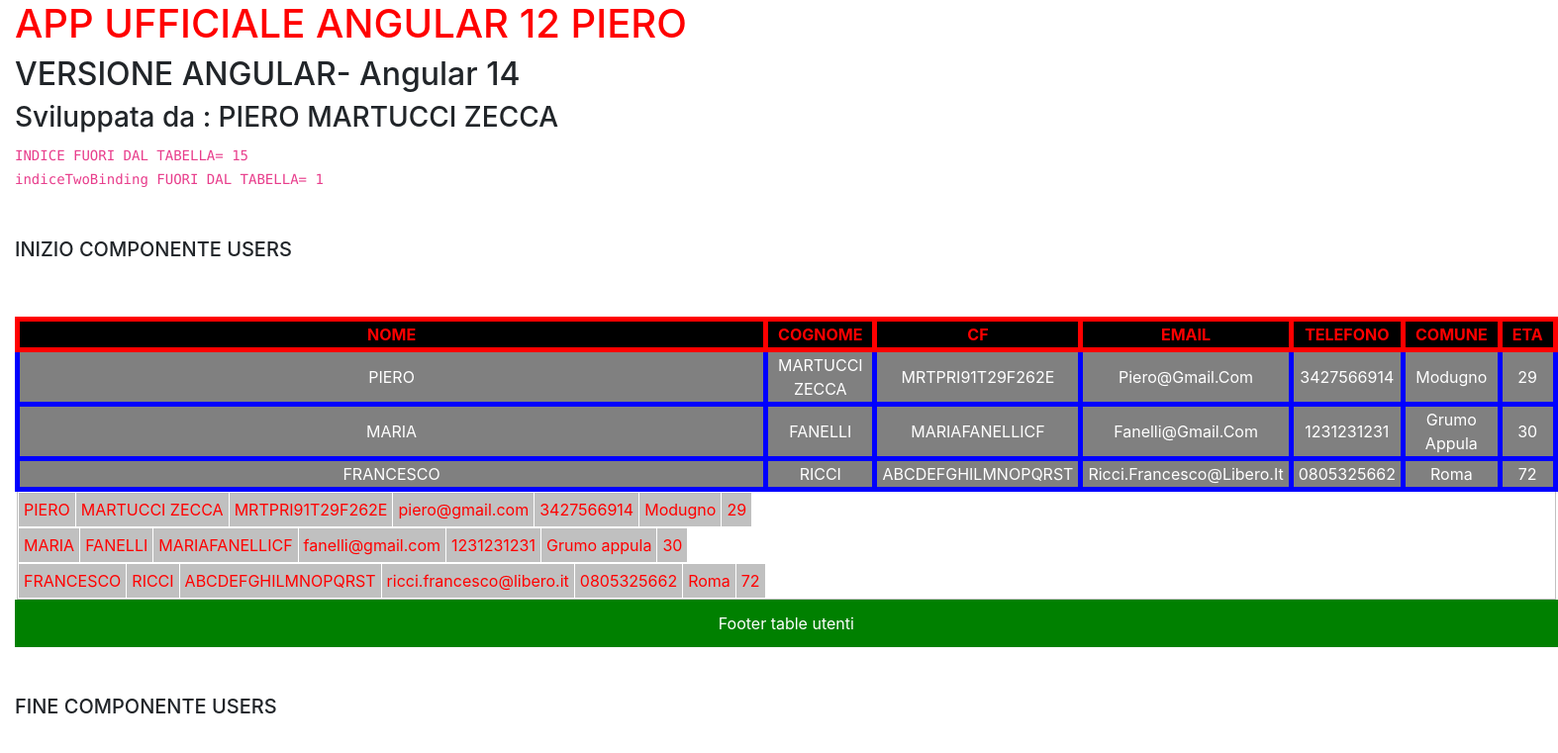
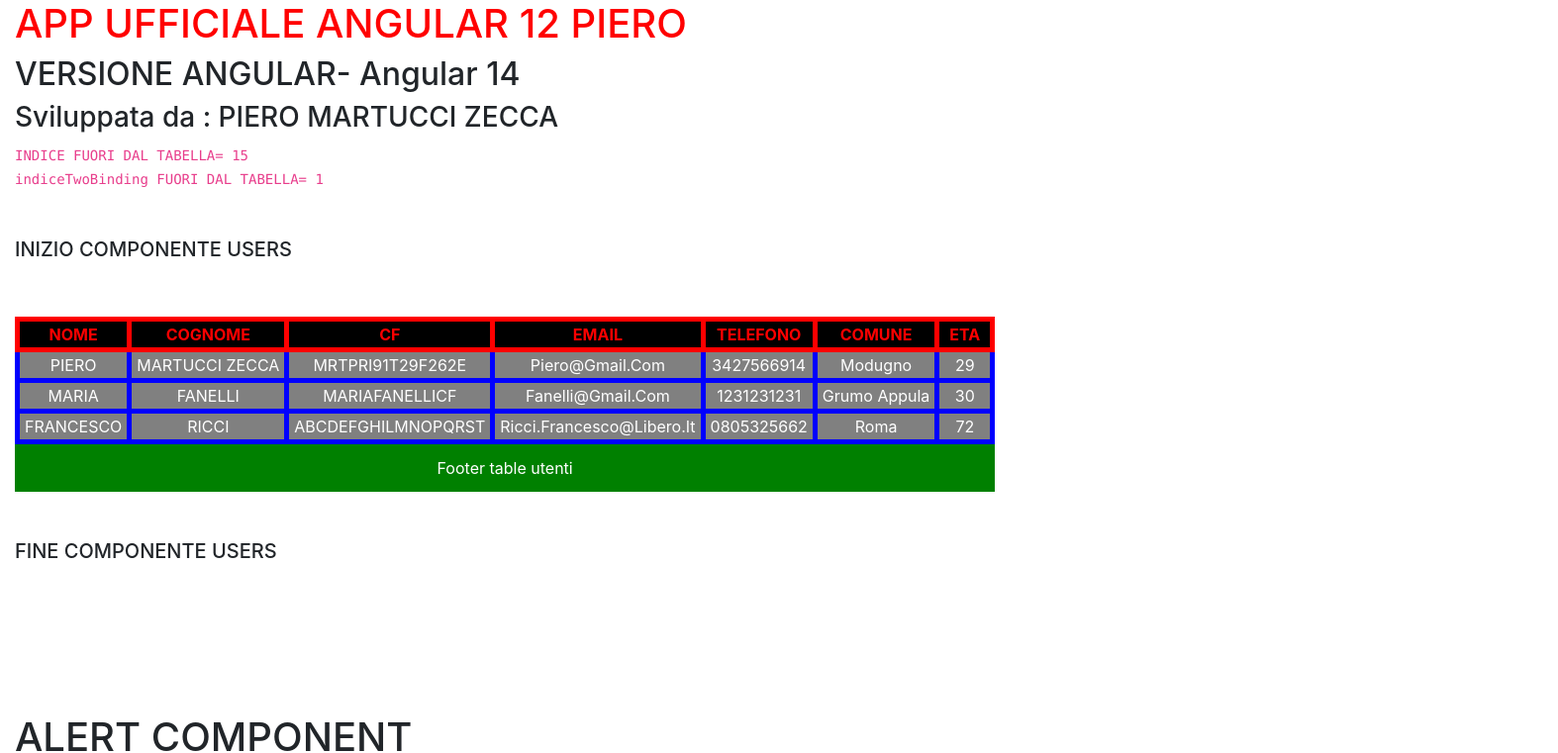
Before and after one commit to pieromz/angular-ivy-khm2eu, an Angular app: page / in a window 1280 px wide. Shown: the top 761 px of the page at 99% size, 1574 px wide, since content can reach past the window. Built offline with nearby package versions, Linux system fonts and the light colour scheme.

Commit message:
4 files modified

```diff
--- a/src/app/component/user/user.component.css
+++ b/src/app/component/user/user.component.css
@@ -1,15 +1,10 @@
-td,
-th {
-  padding: 5px;
-  border: 1px solid #fff;
+.tdTabellaUtentiComponentUser {
+  font-size: 1rem;
+  border: 5px solid blue;
+  text-align: center;
+  background: gray;
+  color: white;
+  padding-left: 5px;
+  padding-right: 5px;
+  text-transform: capitalize;
 }
-
-th {
-  background: #000;
-  color: green;
-}
-
-td {
-  background-color: silver;
-  color: red;
-}
--- a/src/app/component/user/user.component.html
+++ b/src/app/component/user/user.component.html
@@ -1,7 +1,7 @@
-<td>{{ user.nome }}</td>
-<td>{{ user.cognome }}</td>
-<td>{{ user.cf }}</td>
-<td>{{ user.email }}</td>
-<td>{{ user.telefono }}</td>
-<td>{{ user.comune }}</td>
-<td>{{ user.eta }}</td>
+<td class="tdTabellaUtentiComponentUser">{{ user.nome }}</td>
+<td class="tdTabellaUtentiComponentUser">{{ user.cognome }}</td>
+<td class="tdTabellaUtentiComponentUser">{{ user.cf }}</td>
+<td class="tdTabellaUtentiComponentUser">{{ user.email }}</td>
+<td class="tdTabellaUtentiComponentUser">{{ user.telefono }}</td>
+<td class="tdTabellaUtentiComponentUser">{{ user.comune }}</td>
+<td class="tdTabellaUtentiComponentUser">{{ user.eta }}</td>
--- a/src/app/component/user/user.component.ts
+++ b/src/app/component/user/user.component.ts
@@ -1,7 +1,7 @@
 import { Component, OnInit, Input } from '@angular/core';
 
 @Component({
-  selector: 'app-user',
+  selector: 'tr[app-user]', //NOTA BENE PER UTILIZZARE LA COMPONENTE COME ATTRRIBUTO DEL TAG "TR"
   templateUrl: './user.component.html',
   styleUrls: ['./user.component.css'],
 })
--- a/src/app/component/users/users.component.html
+++ b/src/app/component/users/users.component.html
@@ -16,7 +16,8 @@
     <th class="thTabellaUtenti">COMUNE</th>
     <th class="thTabellaUtenti">ETA</th>
   </tr>
-  <tr *ngFor="let user of users">
+  <!--
+    <tr *ngFor="let user of users">
     <td class="tdTabellaUtenti">{{ user.nome }}</td>
     <td class="tdTabellaUtenti">{{ user.cognome }}</td>
     <td class="tdTabellaUtenti">{{ user.cf }}</td>
@@ -25,10 +26,9 @@
     <td class="tdTabellaUtenti">{{ user.comune }}</td>
     <td class="tdTabellaUtenti">{{ user.eta }}</td>
   </tr>
+  -->
 
-  <tr *ngFor="let utente of users">
-    <app-user [user-data]="utente"></app-user>
-  </tr>
+  <tr app-user *ngFor="let utente of users" [user-data]="utente"></tr>
 
   <!--
   <tr *ngFor="let user of users">
```
